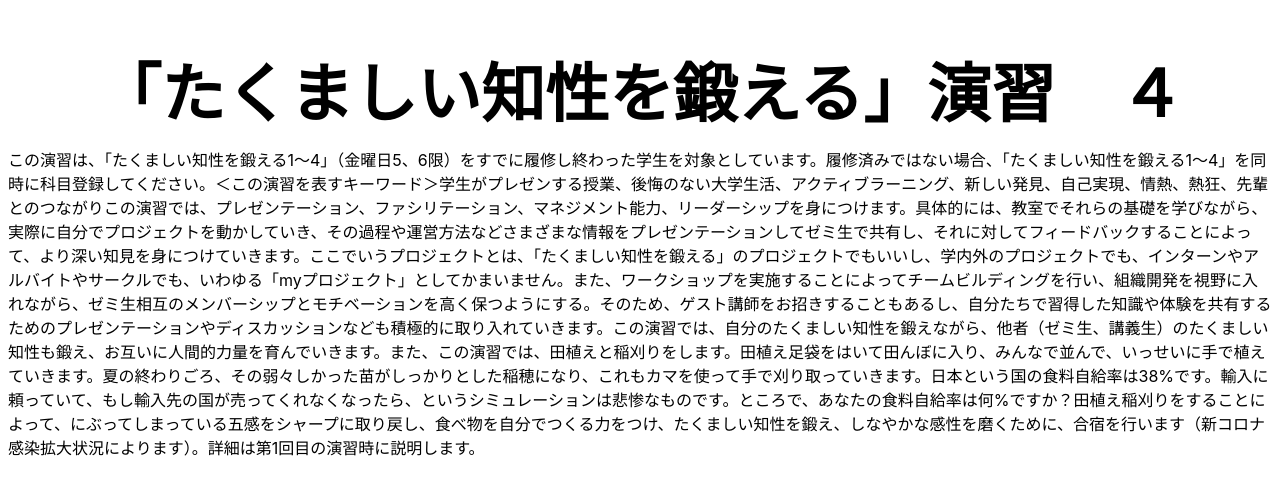
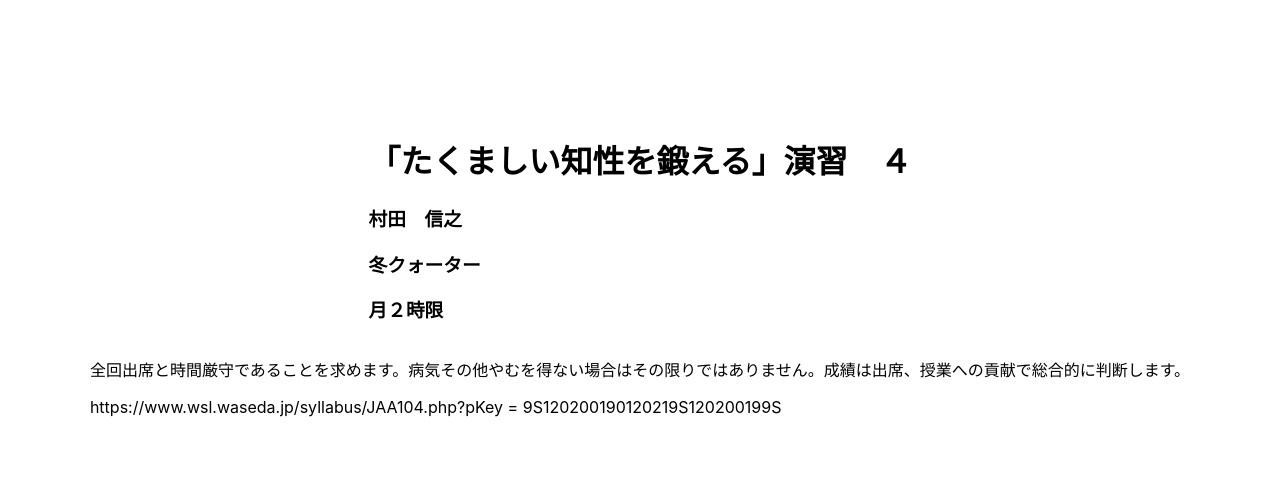
Before and after one commit to yyyoichi/testnoodle, a Next.js app: page /subjects/9S120200190120219S120200199S in a window 1280 px wide. Shown: the part 134-628 px from the top of the page. Built offline with nearby package versions, Linux system fonts and the light colour scheme.

Commit message:
class分けした

```diff
--- a/pages/subjects/[url_code].jsx
+++ b/pages/subjects/[url_code].jsx
@@ -1,7 +1,6 @@
 //@ts-check
 import Head from 'next/head'
 import styles from "../../styles/Home.module.css"
-
 
 export default function Subject(props) {
   return (
@@ -11,20 +10,29 @@ export default function Subject(props) {
         <meta name="description" content="Generated by create next app" />
         <link rel="icon" href="/favicon.ico" />
       </Head>
-
       <main className={styles.main}>
-        <div className="title-container">
-          <h1 className={styles.title}>{props["subject_name"]}</h1>
-            <div className='box1'>
-              <div className='learning'></div>
-            </div>
-            <div className='box1'>
-              <div className='lecture'></div>
-            </div>
-            <div className='box1'>
-              <div className='syllabus'></div>
-            </div>
-            <p>{props["discription"]}</p>
+        <div className='title-container'>
+          <h1>{props["subject_name"]}</h1>
+          <h3>{props["professor"]}</h3>
+          <h3>{props["gakki"]}</h3>
+          <h3>{props["koma"]}</h3>
+        </div>
+        <div className='analysis-container'>
+          <div className='learning'></div>
+        </div>
+        <div className='analysis-container'>
+          <div className='lecture'></div>
+        </div>
+        <div className='analysis-container'>
+          <div className='syllabus'>
+            <p>{props["grade"]}</p>
+            <a href= "https://www.wsl.waseda.jp/syllabus/JAA104.php?pKey = {props['url_code']}" target="_blank" >https://www.wsl.waseda.jp/syllabus/JAA104.php?pKey = {props["url_code"]}</a>
+          </div>
+        </div>
+        <div className='other-classes'>
+          <div className='other-class'></div>
+          <div className='other-class'></div>
+          <div className='other-class'></div>
         </div>
       </main>
     </div>
--- a/styles/show.css
+++ b/styles/show.css
@@ -0,0 +1,23 @@
+.title-container{
+    width: 475px;
+    height: 291px;
+    left: 191px;
+    top: 205px;
+}
+.analysis-container{
+    width: 475px;
+    height: 291px;
+    left: 775px;
+    top: 205px;
+}
+.other-classes{
+    display: flex;
+    justify-content: center;
+}
+
+.other-classe{
+    width: 355px;
+    height: 291px;
+    left: 152px;
+    top: 947px;
+}
```
